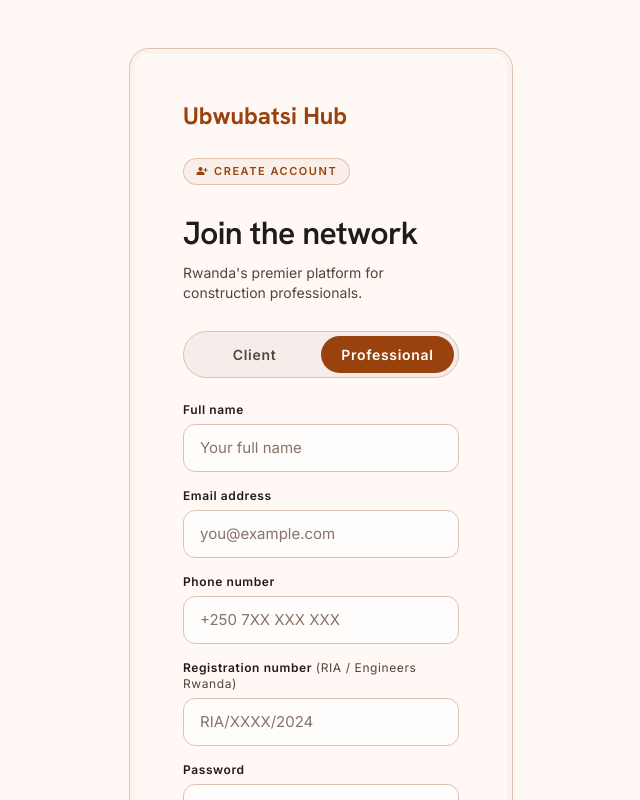
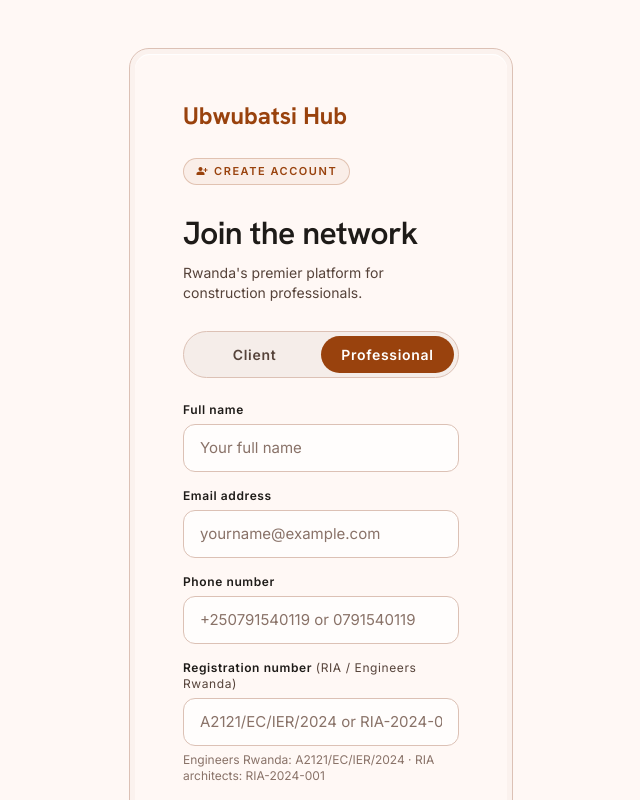
Before and after one commit to NsengaNigel/ubwubatsi-hub, a React (Vite) app in the folder frontend/: page /register in a window 1280 px wide. Both pictures are taken after a click on the button "Professional". Shown: the top 800 px of the page, without its empty margins (319-959 px from the left). Built offline with nearby package versions, Linux system fonts and the light colour scheme.

Commit message:
Adding a regex in the verification and registration

```diff
--- a/frontend/src/pages/Register.jsx
+++ b/frontend/src/pages/Register.jsx
@@ -10,7 +10,7 @@ export default function Register() {
   const navigate = useNavigate();
   const [role, setRole] = useState('client');
   const [error, setError] = useState('');
-  const { register, handleSubmit, formState: { isSubmitting } } = useForm();
+  const { register, handleSubmit, formState: { isSubmitting, errors } } = useForm();
 
   const onSubmit = async ({ fullName, email, phone, password, registrationNumber }) => {
     setError('');
@@ -80,12 +80,33 @@ export default function Register() {
 
                 <div className="flex flex-col gap-1.5">
                   <label className="text-xs font-semibold text-[#1e1b18]" style={{ letterSpacing: '0.05em' }} htmlFor="email">Email address</label>
-                  <input className="input-field" id="email" type="email" placeholder="you@example.com" {...register('email', { required: true })} />
+                  <input
+                    className="input-field"
+                    id="email"
+                    type="email"
+                    placeholder="yourname@example.com"
+                    {...register('email', {
+                      required: 'Email is required',
+                      minLength: { value: 6, message: 'Enter a valid email address' },
+                      pattern: { value: /^[^\s@]+@[^\s@]+\.[^\s@]+$/, message: 'Enter a valid email address' },
+                    })}
+                  />
+                  {errors.email && <p className="text-xs text-[#ba1a1a] mt-0.5">{errors.email.message}</p>}
                 </div>
 
                 <div className="flex flex-col gap-1.5">
                   <label className="text-xs font-semibold text-[#1e1b18]" style={{ letterSpacing: '0.05em' }} htmlFor="phone">Phone number</label>
-                  <input className="input-field" id="phone" type="tel" placeholder="+250 7XX XXX XXX" {...register('phone', { required: true })} />
+                  <input
+                    className="input-field"
+                    id="phone"
+                    type="tel"
+                    placeholder="+250791540119 or 0791540119"
+                    {...register('phone', {
+                      required: 'Phone number is required',
+                      pattern: { value: /^(\+250|0)7[2389]\d{7}$/, message: 'Enter a valid Rwandan phone number e.g. +250791540119 or 0791540119' },
+                    })}
+                  />
+                  {errors.phone && <p className="text-xs text-[#ba1a1a] mt-0.5">{errors.phone.message}</p>}
                 </div>
 
                 {role === 'professional' && (
@@ -93,7 +114,21 @@ export default function Register() {
                     <label className="text-xs font-semibold text-[#1e1b18]" style={{ letterSpacing: '0.05em' }} htmlFor="regNumber">
                       Registration number <span className="text-[#56433a] font-normal">(RIA / Engineers Rwanda)</span>
                     </label>
-                    <input className="input-field" id="regNumber" type="text" placeholder="RIA/XXXX/2024" {...register('registrationNumber')} />
+                    <input
+                      className="input-field"
+                      id="regNumber"
+                      type="text"
+                      placeholder="A2121/EC/IER/2024 or RIA-2024-001"
+                      {...register('registrationNumber', {
+                        required: 'Registration number is required',
+                        pattern: {
+                          value: /^([A-Z]\d+\/[A-Z]{2}\/[A-Z]{2,4}\/\d{4}|RIA-\d{4}-\d{3})$/,
+                          message: 'Enter a valid registration number e.g. A2121/EC/IER/2024 for engineers or RIA-2024-001 for architects',
+                        },
+                      })}
+                    />
+                    {errors.registrationNumber && <p className="text-xs text-[#ba1a1a] mt-0.5">{errors.registrationNumber.message}</p>}
+                    <p className="text-xs text-[#897268]">Engineers Rwanda: A2121/EC/IER/2024 · RIA architects: RIA-2024-001</p>
                   </div>
                 )}
 
```
Also changed, not shown: 1 other file (tests, documents, lock files or other folders).
